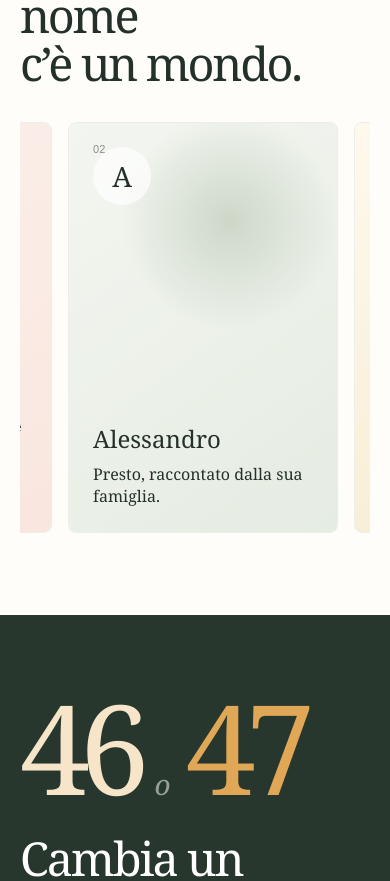
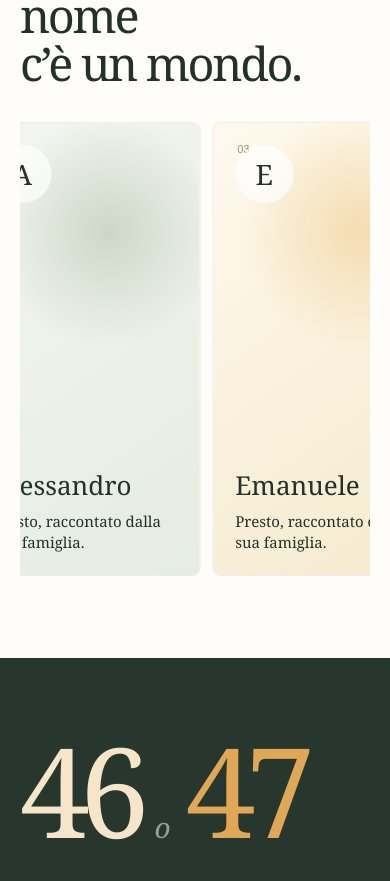
Before and after one commit to Lucare76/insieme-oltre, a Next.js app: page / in a window 390 px wide. Shown: the part 4352-5233 px from the top of the page. Built offline with nearby package versions, Linux system fonts and the light colour scheme; no server answers.

Commit message:
Aggiunge carosello di storie e galleria fotografica

```diff
--- a/app/mobile-fix.css
+++ b/app/mobile-fix.css
@@ -226,15 +226,19 @@
     font-size: clamp(26px, 8vw, 38px) !important;
   }
 
-  .story-grid {
-    grid-template-columns: 1fr !important;
-    gap: 14px !important;
+  .story-row { gap: 12px; padding-right: 12px; }
+  .story-card {
+    flex-basis: 230px;
+    min-height: 320px !important;
+    padding: 22px !important;
   }
 
-  .story-card {
-    min-height: 300px !important;
-    padding: 24px !important;
-  }
+  .story-card h3 { font-size: 26px !important; }
+  .story-card p { font-size: 15px !important; }
+  .story-featured { flex-basis: min(84vw, 360px); padding: 24px !important; }
+  .story-featured h3 { font-size: 34px !important; }
+  .story-featured > p:not(.story-description) { font-size: 20px !important; }
+  .story-featured .story-description { font-size: 15px !important; }
 
   .numbers {
     padding: 86px 20px !important;
```
